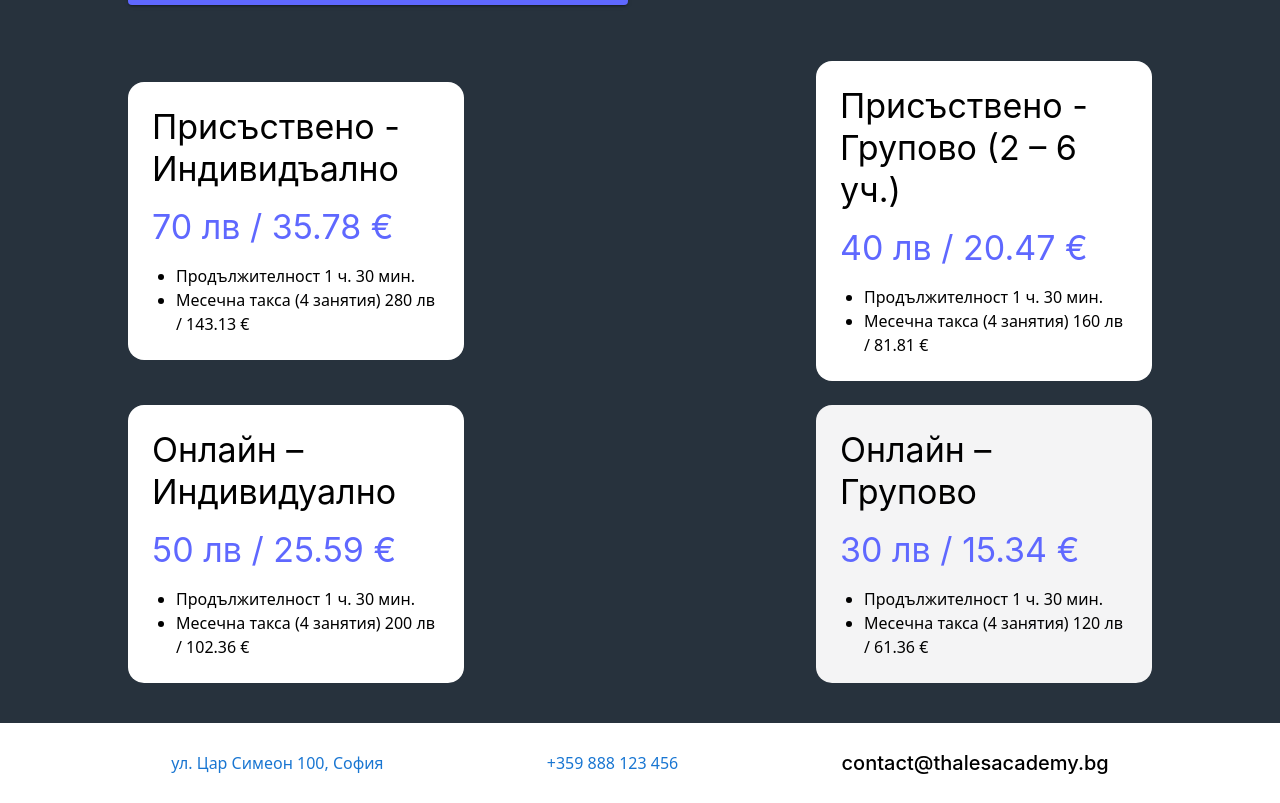
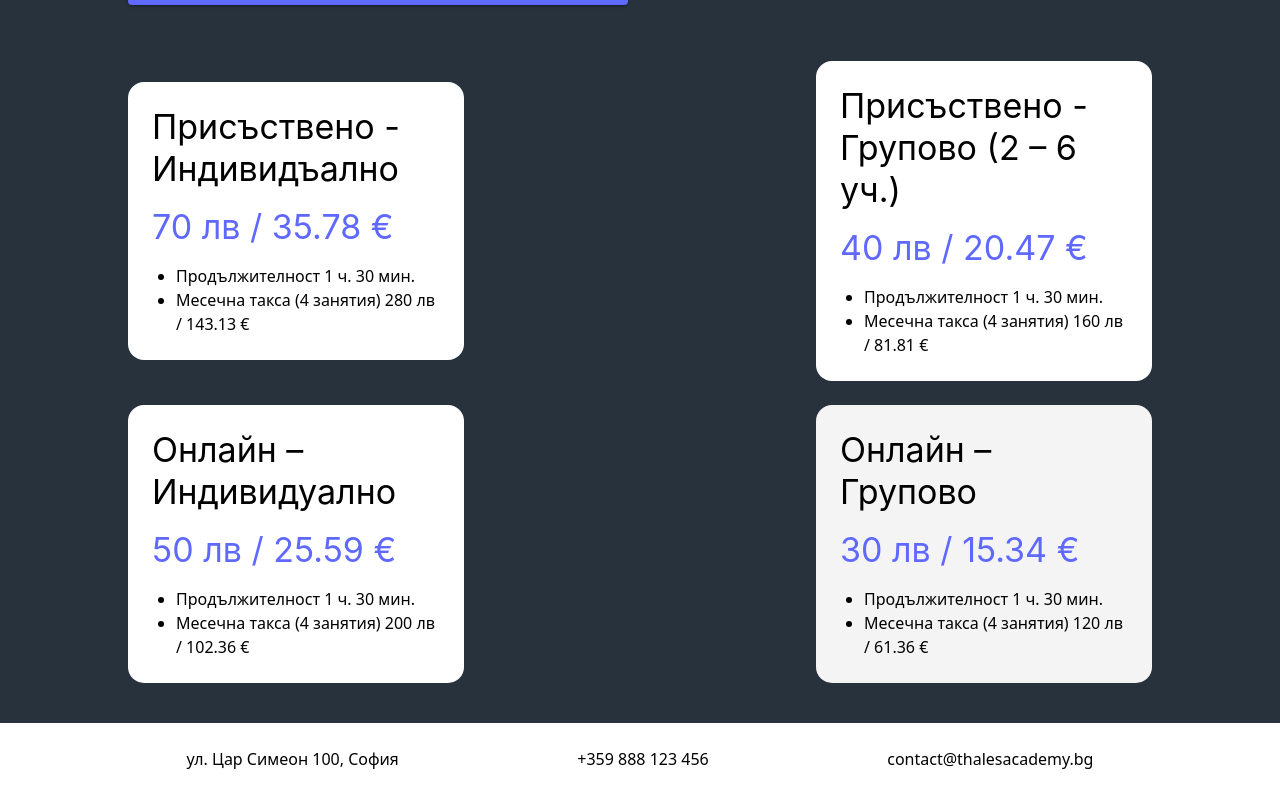
Before and after one commit to Truesdale2353/monika-academy, a React (Vite) app: page / in a window 1280 px wide. Shown: the part 1098-1901 px from the top of the page. Built offline with nearby package versions, Linux system fonts and the light colour scheme.

Commit message:
footer links color change

```diff
--- a/src/App.tsx
+++ b/src/App.tsx
@@ -122,14 +122,21 @@ function App() {
           target="_blank"
           rel="noopener noreferrer"
           underline="hover"
-          color="primary"
+          color="#000"
         >
           ул. Цар Симеон 100, София
         </Link>
-        <Link href="tel:+359888123456" underline="hover" color="primary">
+        <Link href="tel:+359888123456" underline="hover" color="#000">
           +359 888 123 456
         </Link>
-        <Typography variant="h6">contact@thalesacademy.bg</Typography>
+        <Link
+          href="mailto:contact@thalesacademy.bgg"
+          underline="hover"
+          color="#000"
+        >
+          contact@thalesacademy.bg
+        </Link>
+
       </footer>
 
       <Dialog open={open} onClose={() => setOpen(false)} maxWidth="md" fullWidth>
```
